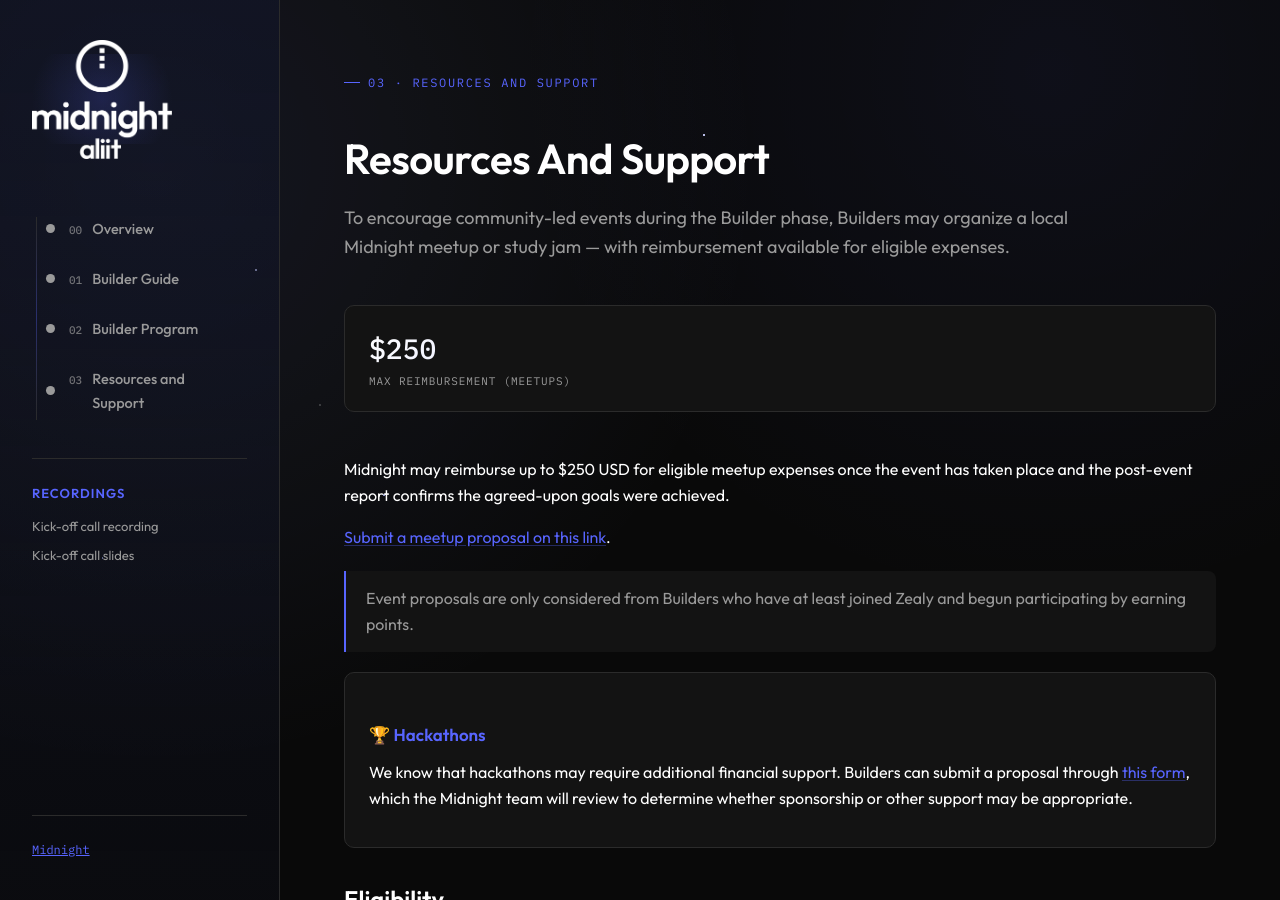
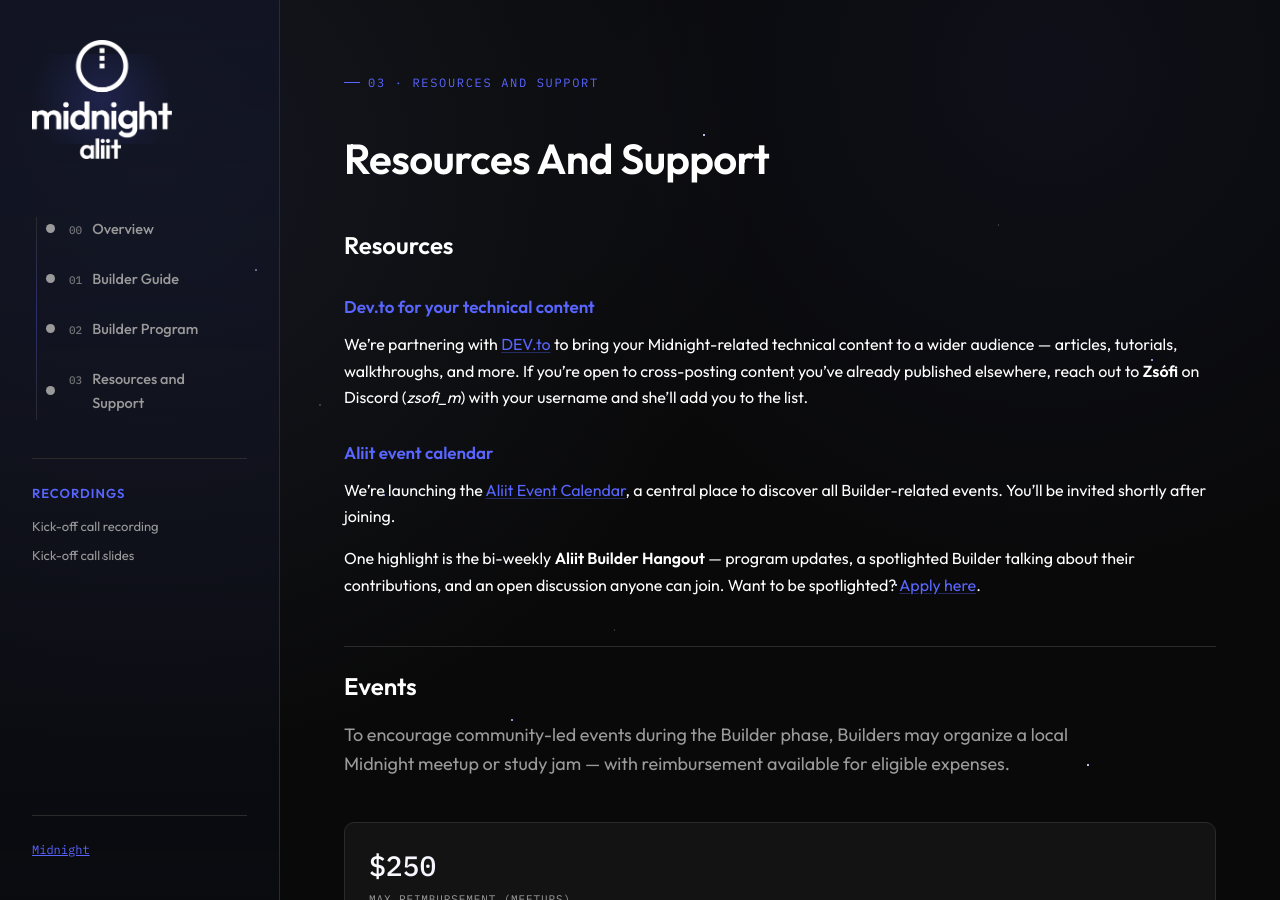
Before and after one commit to zsofimajor/aliit-builder-hub, a Jekyll site: the page built from resources-and-support/index.md, in a window 1280 px wide and 900 px high. Built offline with Jekyll 4.4.1, drawn with Linux system fonts in a browser that asks for light colours; some of the changed text lies outside the part shown.

Commit message:
Update index.md

```diff
--- a/resources-and-support/index.md
+++ b/resources-and-support/index.md
@@ -6,6 +6,19 @@
 
 # Resources And Support
 
+## Resources
+
+### Dev.to for your technical content
+
+We're partnering with [DEV.to](http://dev.to/) to bring your Midnight-related technical content to a wider audience — articles, tutorials, walkthroughs, and more. If you're open to cross-posting content you've already published elsewhere, reach out to **Zsófi** on Discord (*zsofi_m*) with your username and she'll add you to the list.
+
+### Aliit event calendar
+
+We're launching the [Aliit Event Calendar](https://calendar.google.com/calendar/embed?src=c_ba5534267b5ef001244cf732be887a244dc76db548a2930acd62ea463661de7b%40group.calendar.google.com&ctz=Europe%2FBudapest), a central place to discover all Builder-related events. You'll be invited shortly after joining.
+
+One highlight is the bi-weekly **Aliit Builder Hangout** — program updates, a spotlighted Builder talking about their contributions, and an open discussion anyone can join. Want to be spotlighted? [Apply here](https://forms.gle/R65RetiQSNkYHfhJ6).
+
+## Events
 <p class="lede">To encourage community-led events during the Builder phase, Builders may organize a local Midnight meetup or study jam — with reimbursement available for eligible expenses.</p>
 
 <div class="card-grid">
```
Also changed, not shown: other parts of resources-and-support/index.md (+0 -10 lines).
